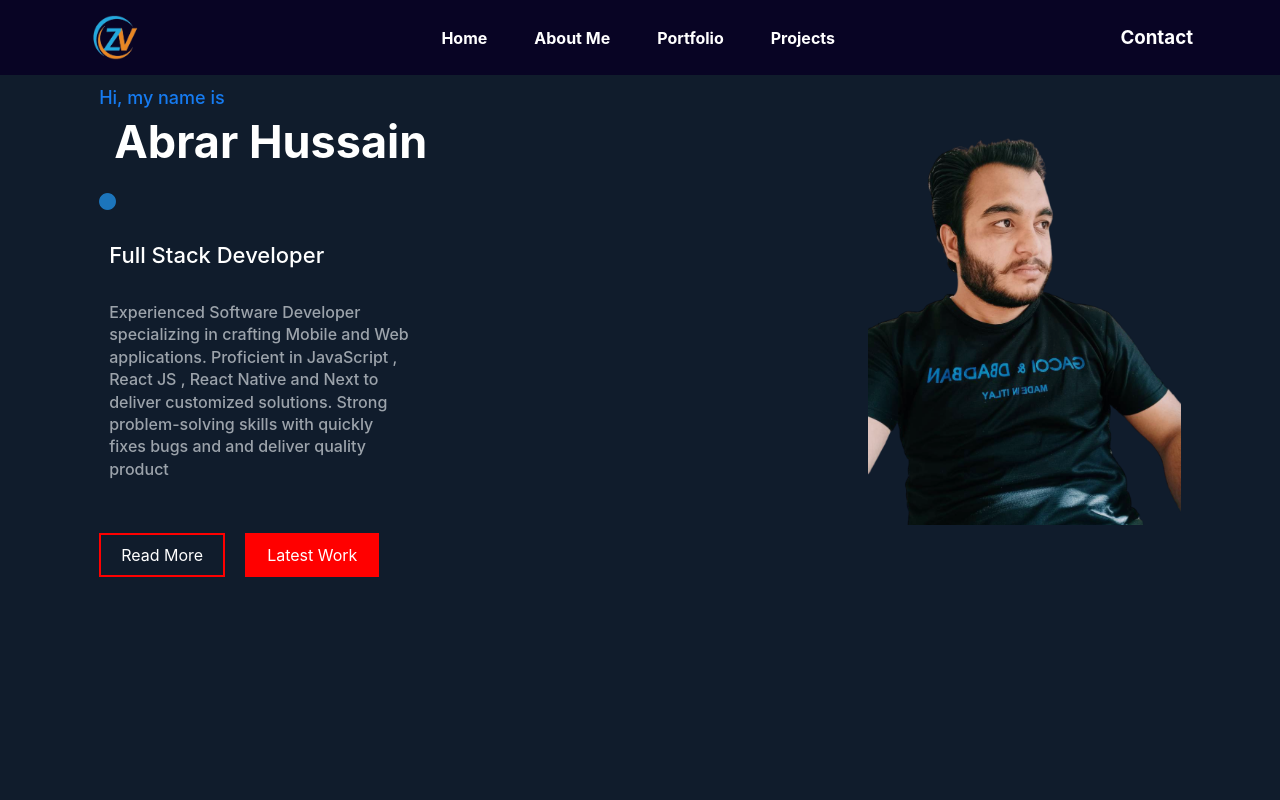
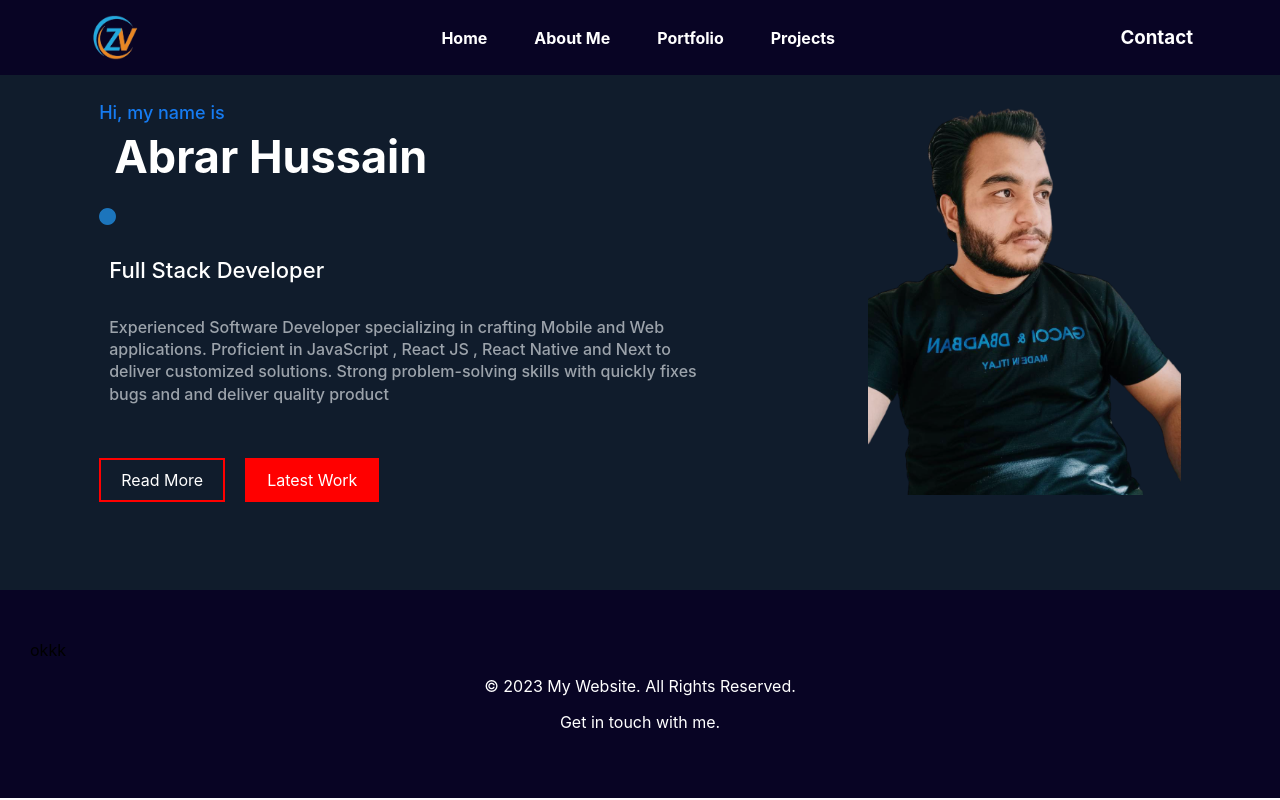
Before and after one commit to abrar0123/React_Web, a React (Create React App) app: page / in a window 1280 px wide. Shown: the top 800 px of the page. Built offline with nearby package versions, Linux system fonts and the light colour scheme.

Commit message:
moew fixes

```diff
--- a/src/components/headersection/headersec.css
+++ b/src/components/headersection/headersec.css
@@ -1,6 +1,6 @@
 .headsection {
-  height: 80vh;
-  padding: 85px 30px;
+  height: auto;
+  padding: 95px 30px;
   /* background: linear-gradient(to right, rgb(167, 7, 7), rgb(42, 42, 244)); */
   /* background: linear-gradient(to right, rgb(97, 120, 249), rgb(239, 170, 237)); */
   background-color: #101c2c;
@@ -14,7 +14,6 @@
   gap: 20px;
   align-items: center;
   /* width: 80%; */
-  /* background-color: aliceblue; */
 }
 
 .flex {
@@ -26,6 +25,7 @@
   justify-content: space-between;
   color: white;
   width: 50%;
+  /* background-color: aliceblue; */
 }
 .secondarysec h1 {
   text-transform: uppercase;
--- a/src/components/headersection/headersection.js
+++ b/src/components/headersection/headersection.js
@@ -18,7 +18,7 @@ export default function Headersection() {
       <div className="flex mainflexCntainer">
         <FlexColumn className="secondarysec">
           <Text color={colors.cyanBlue} text="Hi, my name is" />
-          <Text ml={15} mt={15} font={45} bold text="Abrar Hussain" />
+          <Text ml={15} mt={18} font={45} bold text="Abrar Hussain" />
           <img
             src={record}
             style={{
@@ -36,7 +36,6 @@ export default function Headersection() {
             font={16}
             mb={15}
             color={colors.grey}
-            style={{ width: '50%' }}
             text="Experienced Software Developer specializing in crafting Mobile and Web applications.
             Proficient in JavaScript , React JS , React Native and Next to deliver customized solutions. Strong problem-solving skills with quickly fixes bugs and and deliver quality product "
           />
```
